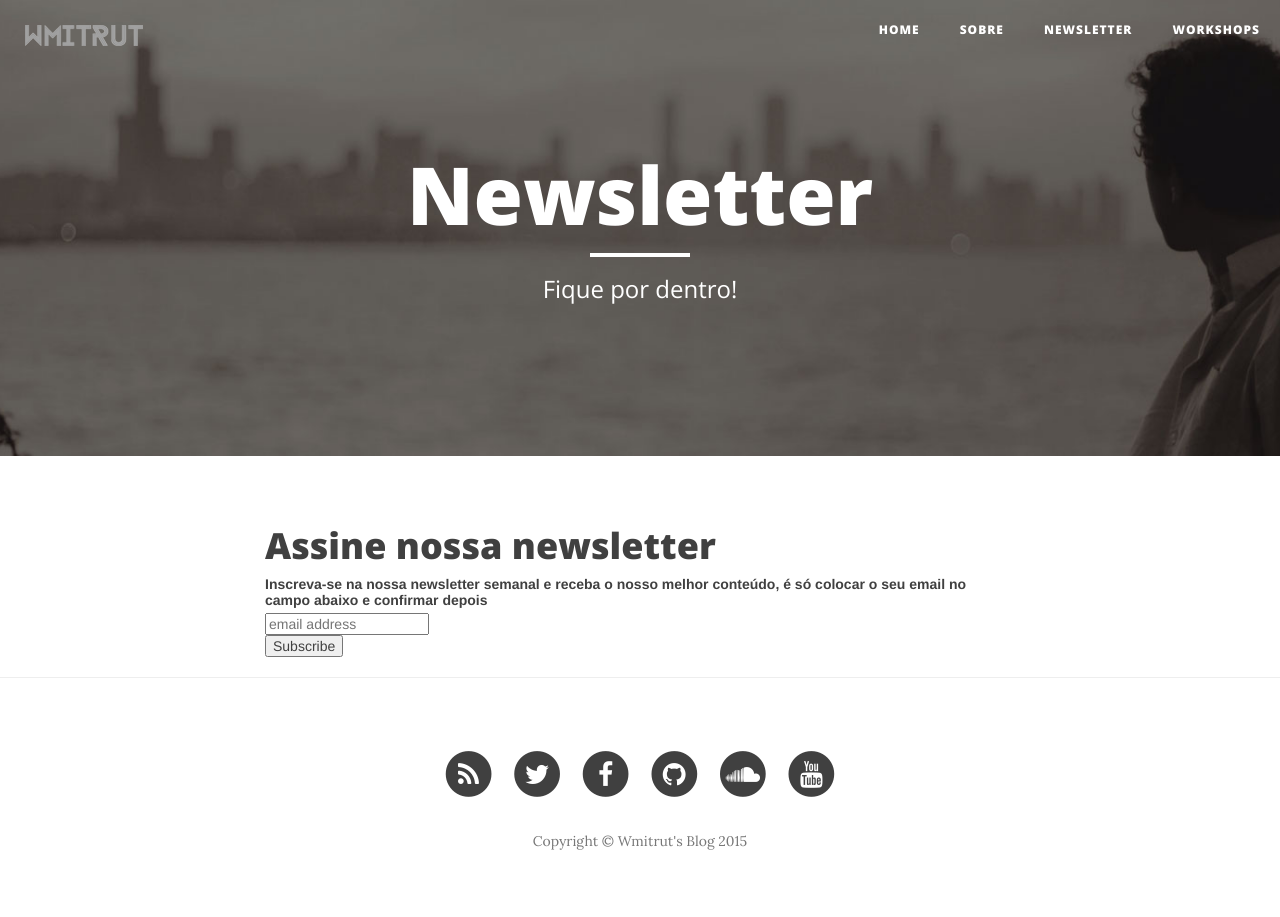
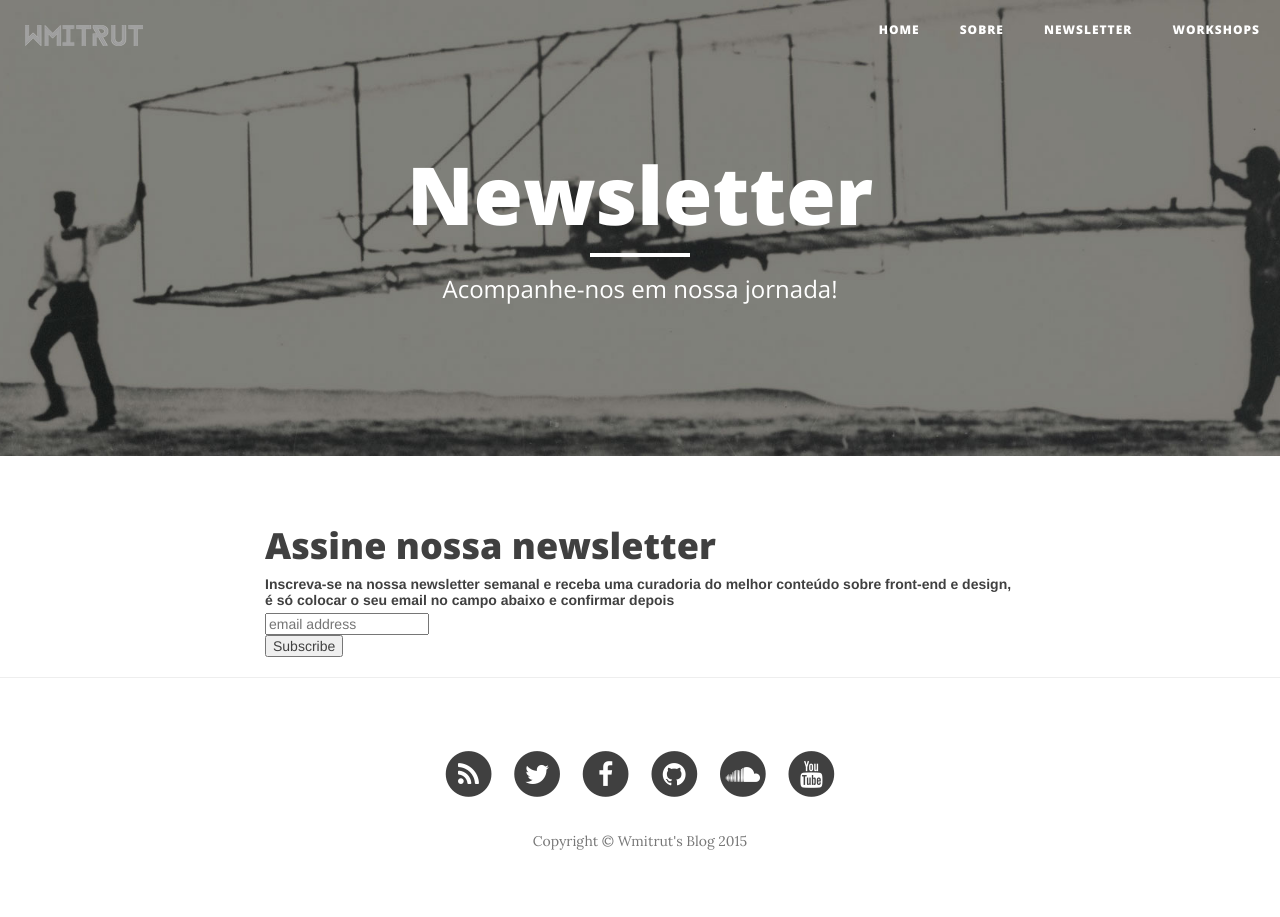
Before and after one commit to Wmitrut/wmitrut.github.io, a Jekyll site: the page built from newsletter.html, in a window 1280 px wide. Built offline with Jekyll 4.4.1, drawn with Linux system fonts in a browser that asks for light colours; nearby versions of some CDN libraries; comment, search, counter and statistics services are not loaded.

Commit message:
Newsletter fixed

```diff
--- a/newsletter.html
+++ b/newsletter.html
@@ -1,8 +1,8 @@
 ---
- layout: page
- title: "Newsletter"
- description: "Fique por dentro!"
- header-img: "img/about-bg.jpg"
+layout: page
+title: "Newsletter"
+description: "Acompanhe-nos em nossa jornada!"
+header-img: "img/post-bg-02.jpg"
 ---
 
 <h1>Assine nossa newsletter</h1>
@@ -23,7 +23,7 @@
 <div id="mc_embed_signup">
     <form action="//invent.us9.list-manage.com/subscribe/post?u=64e01fcdd6a8cdb7d6c7feb3b&amp;id=ccdb40fd8b" method="post" id="mc-embedded-subscribe-form" name="mc-embedded-subscribe-form" class="validate" target="_blank" novalidate>
         <div id="mc_embed_signup_scroll">
-            <label for="mce-EMAIL">Inscreva-se na nossa newsletter semanal e receba o nosso melhor conteúdo, é só colocar o seu email no campo abaixo e confirmar depois</label>
+            <label for="mce-EMAIL">Inscreva-se na nossa newsletter semanal e receba uma curadoria do melhor conteúdo sobre front-end e design, é só colocar o seu email no campo abaixo e confirmar depois</label>
             <input type="email" value="" name="EMAIL" class="email" id="mce-EMAIL" placeholder="email address" required>
             <!-- real people should not fill this in and expect good things - do not remove this or risk form bot signups-->
             <div style="position: absolute; left: -5000px;">
@@ -35,5 +35,3 @@
         </div>
     </form>
 </div>
-
-<!--End mc_embed_signup-->
```
